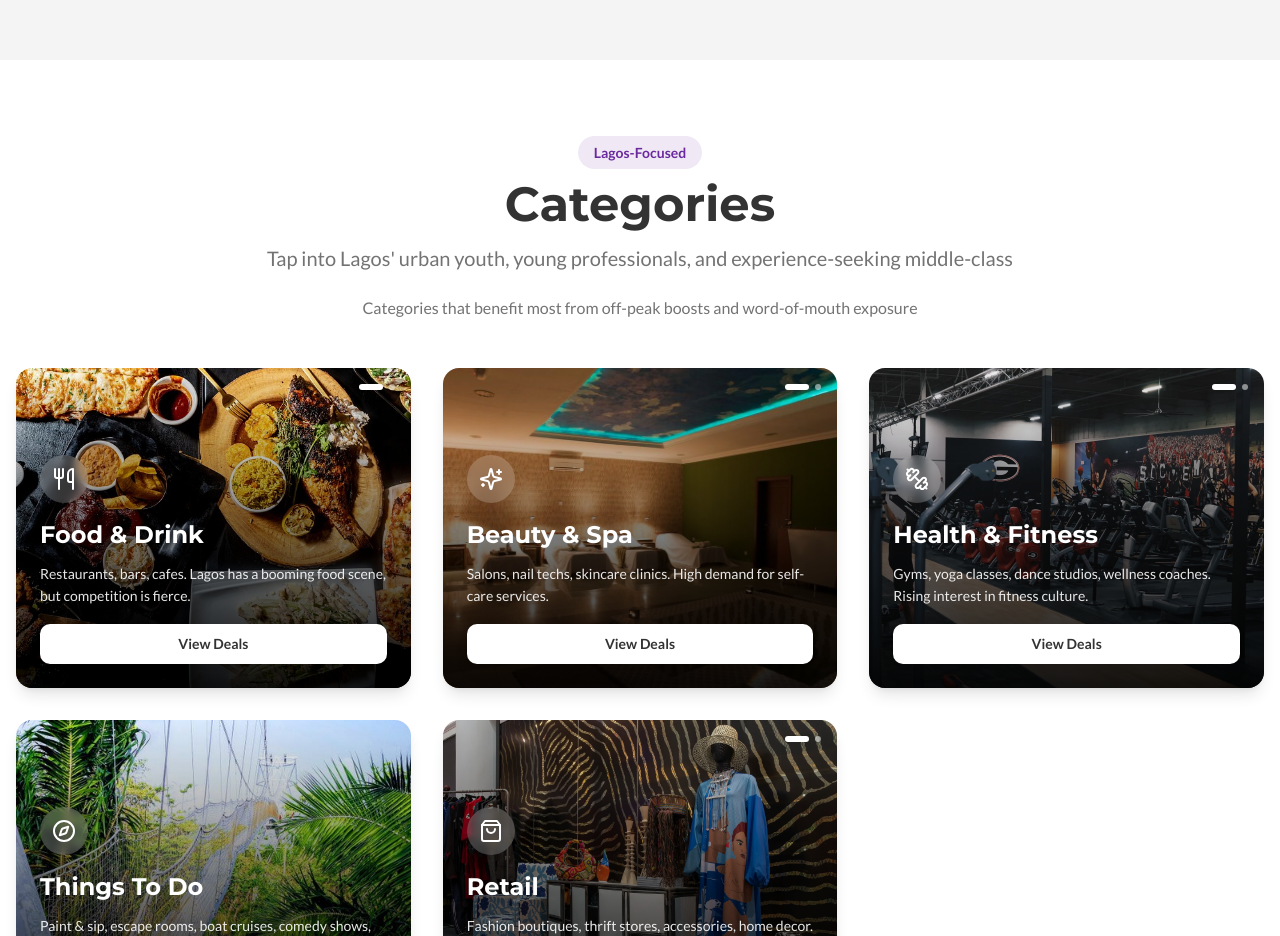
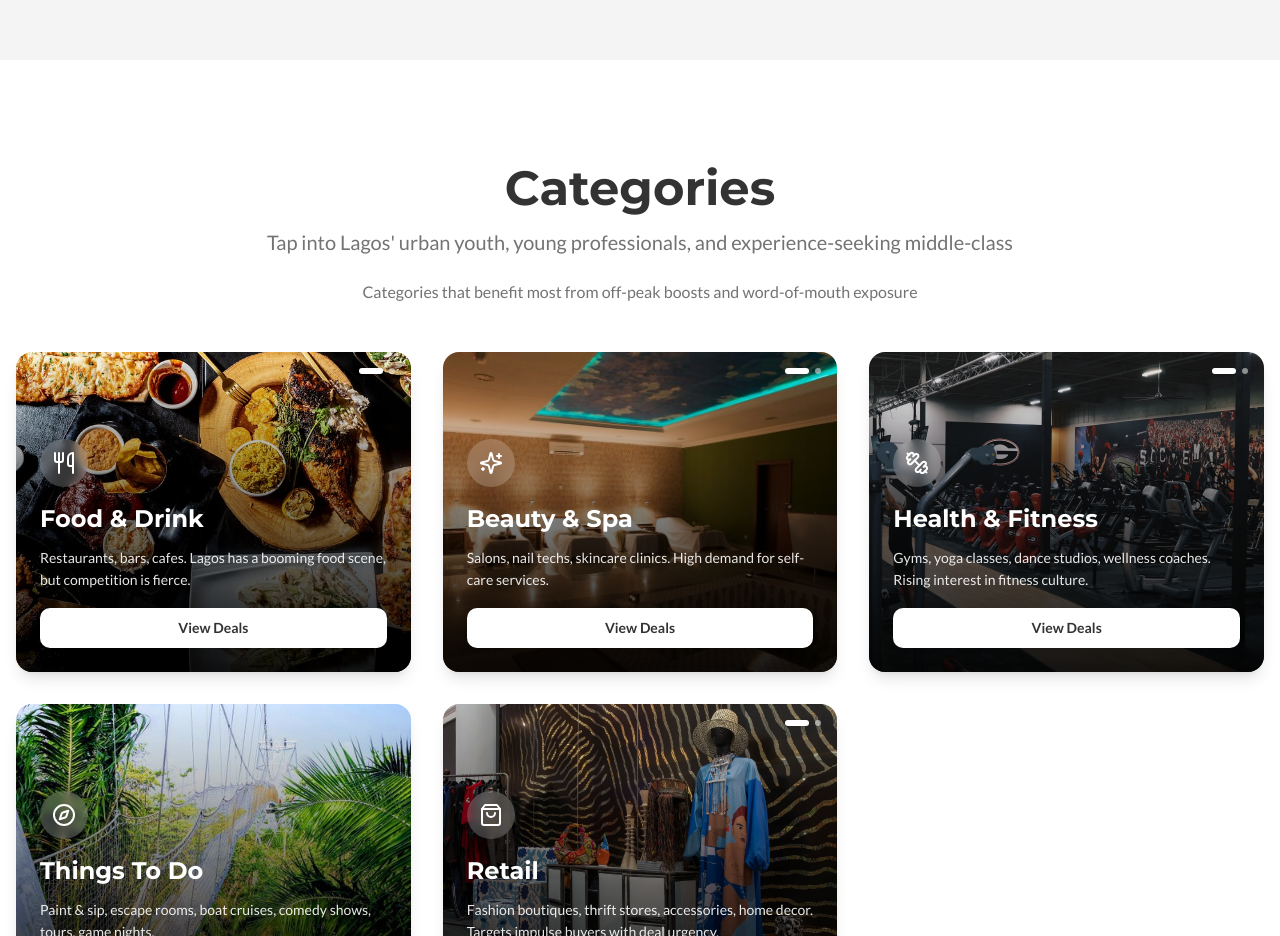
Before and after one commit to getvouchify/getvouchify, a React (Vite) app: page / in a window 1280 px wide. Shown: the part 1620-2556 px from the top of the page. Built offline with nearby package versions, Linux system fonts and the light colour scheme; the HTML template or start-up script is replaced by a standard one.

Commit message:
Visual edit in Lovable

```diff
--- a/src/components/Categories.tsx
+++ b/src/components/Categories.tsx
@@ -49,9 +49,7 @@ const Categories = () => {
       <div className="container mx-auto px-4">
         <div className="text-center mb-12">
           <div className="inline-block mb-4">
-            <span className="text-sm font-semibold text-primary bg-primary/10 px-4 py-2 rounded-full">
-              Lagos-Focused
-            </span>
+
           </div>
           <h2 className="text-4xl md:text-5xl font-bold text-foreground mb-4">Categories</h2>
           <p className="text-xl text-muted-foreground max-w-3xl mx-auto mb-6">
```
